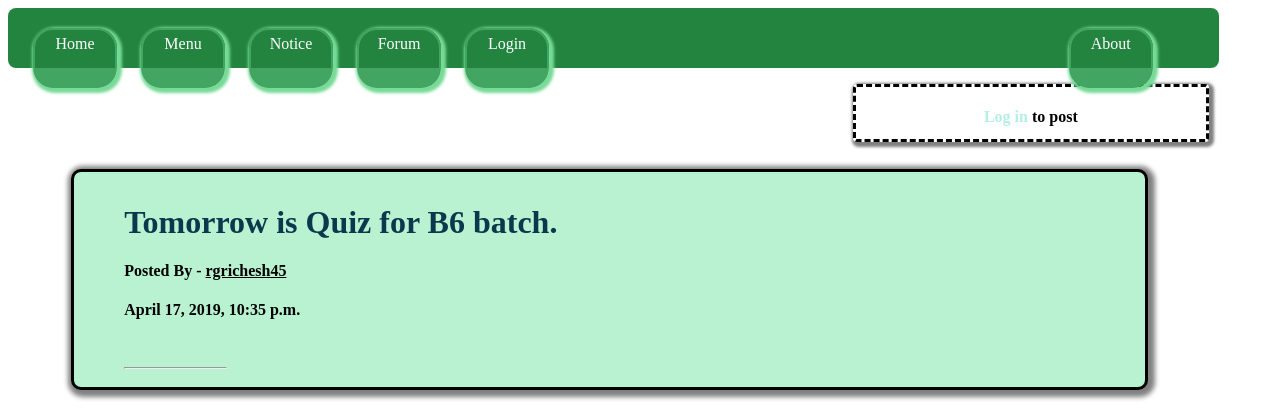
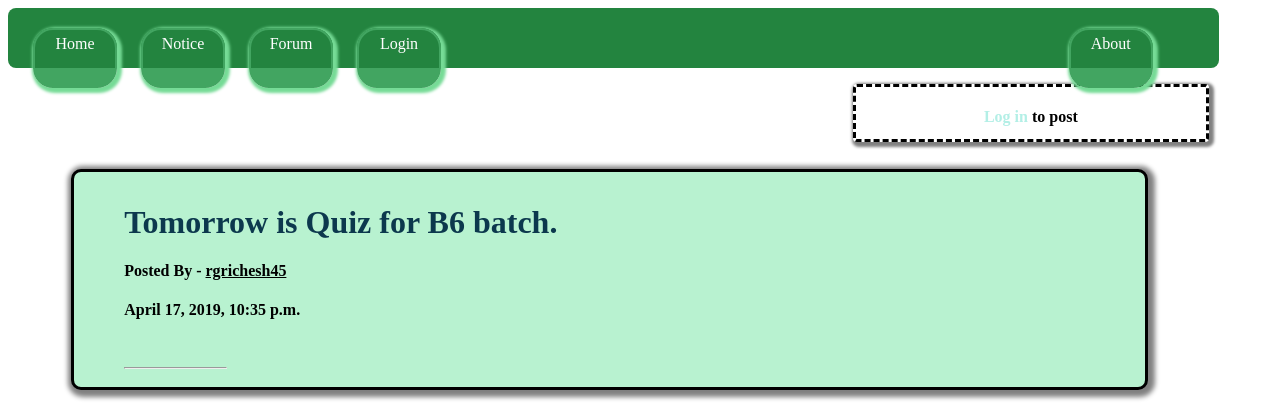
Before and after one commit to richeshgupta/JUETNoticeBoard, a Django app: page /home/ in a window 1280 px wide. Shown: the top 420 px of the page. Run offline with Django 3.2, Linux system fonts and the light colour scheme; data comes from the database, SQL or seed files in the repository.

Commit message:
Fixed some navigation ui

```diff
--- a/notice/users/templates/users/nav.html
+++ b/notice/users/templates/users/nav.html
@@ -159,7 +159,6 @@
 <div class="main-container">
 
 			<a id="normal" href="{% url 'home' %}" title="Home Page" class="link">Home</a>
-			<a id="normal" href="{% url 'menu' %}" title="Menu Page">Menu</a>
 			<a id="normal" href="{% url 'notice' %}" title="Notice post form">Notice</a>
 			<a id="normal" href="{% url 'forum-home' %}" title="Forum">Forum</a>
 			{% if user.is_authenticated %}
```
